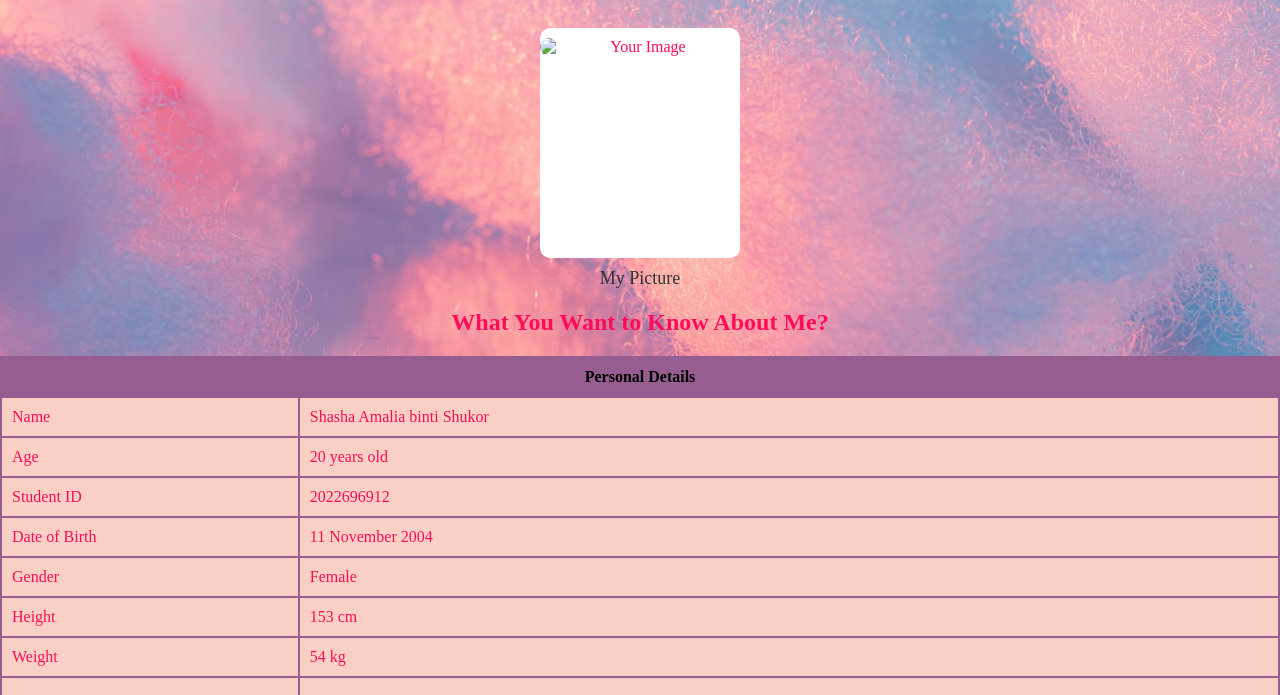
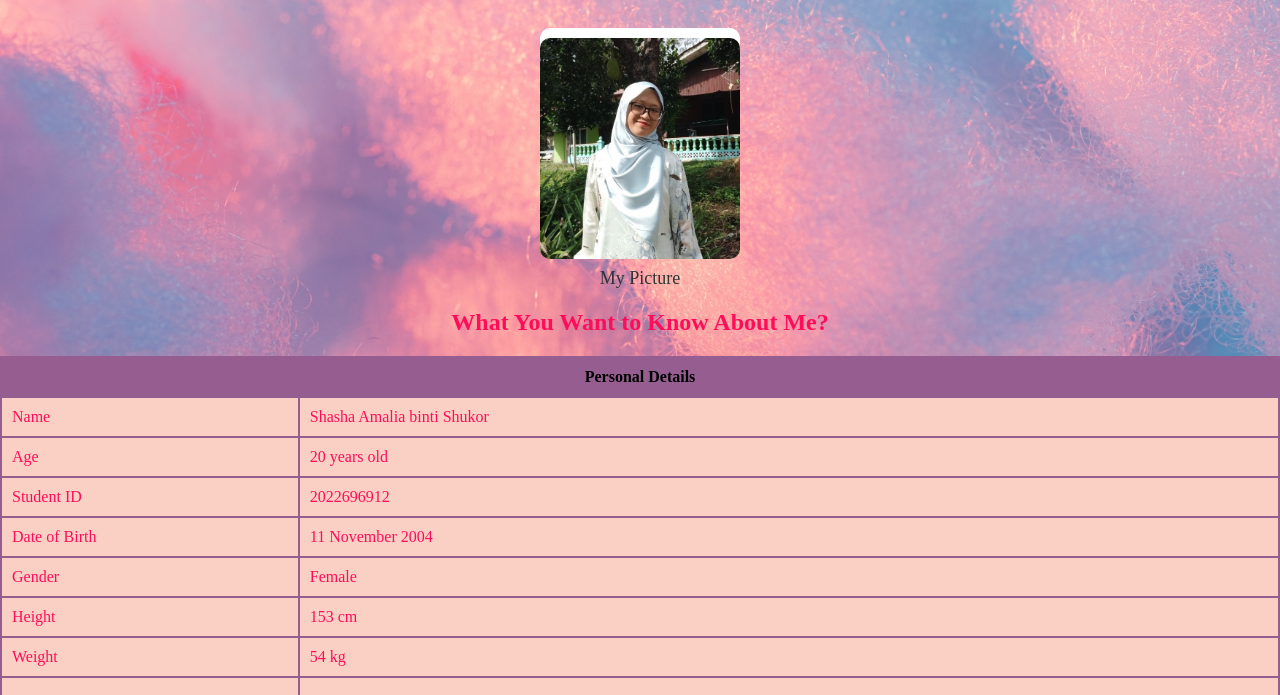
Before and after one commit to ShaaMelia/IMD318, a plain HTML site: page biodata.html in a window 1280 px wide. Shown: the part 88-783 px from the top of the page. Drawn offline with Linux system fonts and the light colour scheme.

Commit message:
Update biodata.html

```diff
--- a/biodata.html
+++ b/biodata.html
@@ -247,7 +247,7 @@
             <div class="card" style="width: 200px; height: 230px; margin: 0 auto;">
                 <div class="card-inner">
                     <div class="card-front">
-                        <center><img src="shasha1.jpg" alt="Your Image"></center>
+                        <center><img src="SHASHA 1.jpg" alt="Your Image"></center>
                     </div>
                     <div class="card-back">
                         <p>A glimpse into who I am: A passionate soul with a love for music, creativity, and the little things that inspire.</p>
```
